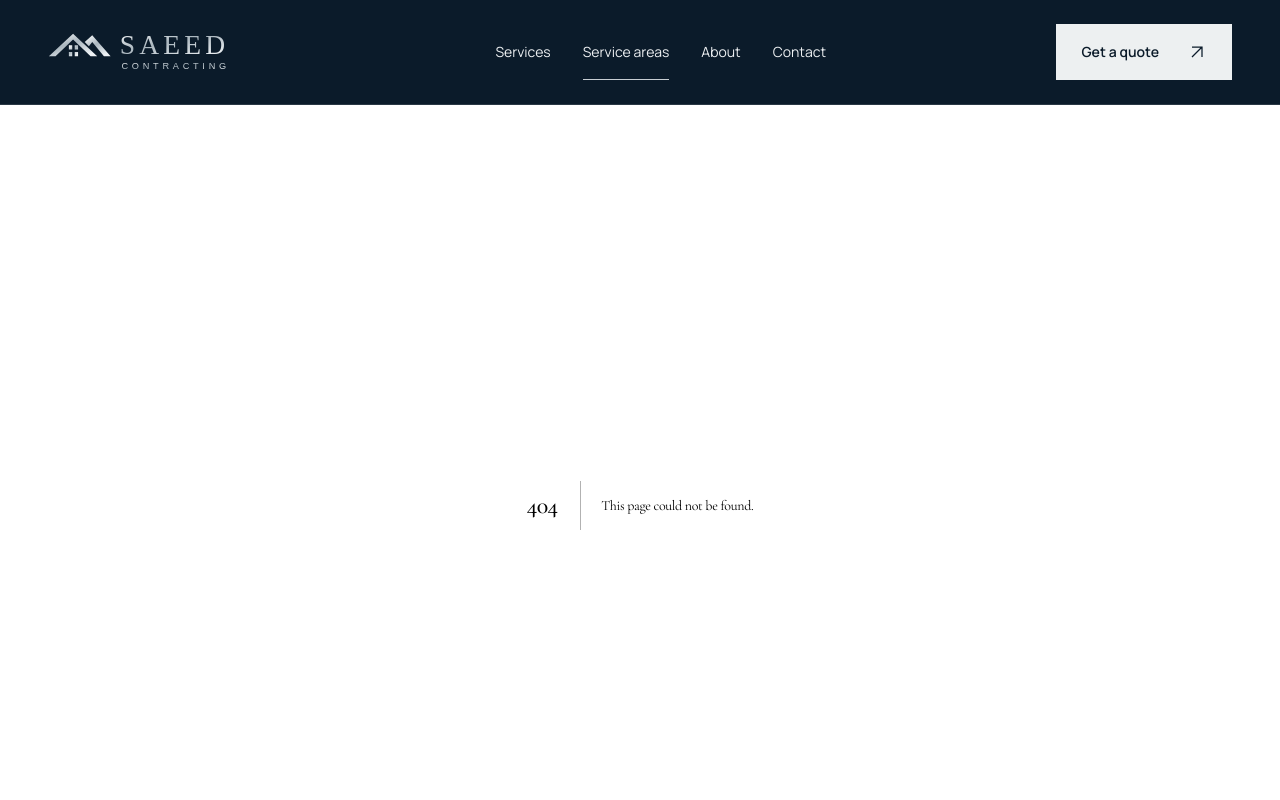
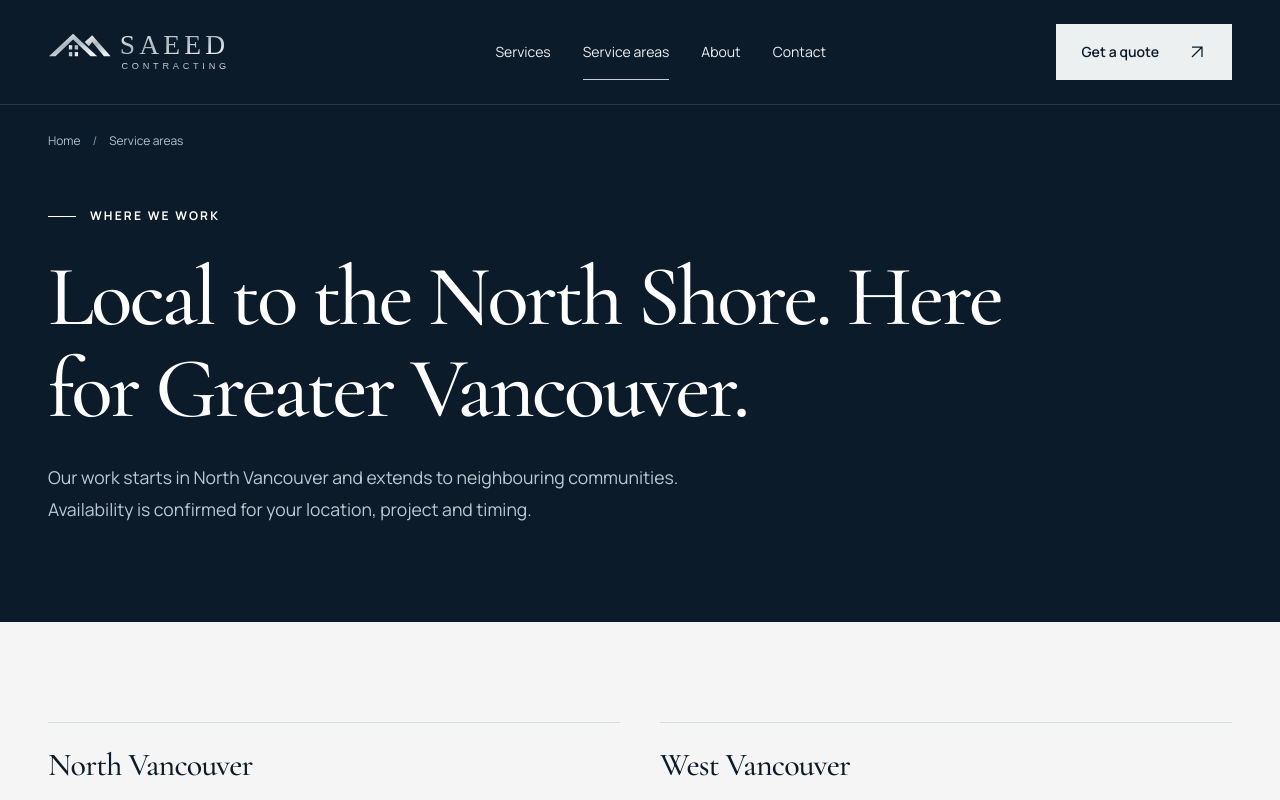
Before and after one commit to sepidehdalir/saeed-contracting, a Next.js app: page /service-areas in a window 1280 px wide. Before the commit this address had no page. Shown: the top 800 px of the page. Built offline with nearby package versions, Linux system fonts and the light colour scheme.

Commit message:
feat: add local service areas business information and contact pages

```diff
--- /dev/null
+++ b/src/app/about/page.tsx
@@ -0,0 +1,6 @@
+import Link from 'next/link';
+import { PageIntro, Cta } from '@/components/shared';
+import { metadata as makeMetadata } from '@/lib/site';
+import { Arrow } from '@/components/brand';
+export const metadata=makeMetadata('About Our North Vancouver Contracting Business','Meet Saeed Contracting: practical repairs, maintenance and installations with clear communication for North Vancouver homes, strata and businesses.','/about');
+export default function About(){return <><PageIntro eyebrow="SAEED CONTRACTING" title="Professional service. Quality work." description="A local point of contact for the repairs, maintenance and installations that keep your property working well." crumbs={[{name:'About',href:'/about'}]}/><section className="section"><div className="container split-section"><div className="prose"><h2>Care for the place<br/><em>you call your own.</em></h2><p>Saeed Contracting serves North Vancouver and Greater Vancouver with general contracting and property services for residential, strata and commercial spaces.</p><p>Our approach is practical: understand what needs attention, agree on a clear scope and take care with the details. We welcome smaller repair lists as well as projects that bring several services together.</p><p>A good working relationship depends on clear communication. That means discussing materials and access, confirming the price and schedule, and raising changes before proceeding.</p><Link href="/services" className="text-link">Explore our current services <Arrow/></Link></div><aside className="panel"><p className="eyebrow">WHAT GUIDES THE WORK</p><h2>Simple expectations.<br/>Taken seriously.</h2><ul className="check-list"><li>A clearly agreed scope</li><li>Practical options for your property</li><li>Attention to fit and finish</li><li>Respect for occupied spaces</li><li>A tidy work area at completion</li></ul></aside></div></section><Cta/></>;}
--- /dev/null
+++ b/src/app/contact/page.tsx
@@ -0,0 +1,6 @@
+import Link from 'next/link';
+import { PageIntro, Faq } from '@/components/shared';
+import { metadata as makeMetadata, site, homeFaqs } from '@/lib/site';
+import { Arrow } from '@/components/brand';
+export const metadata=makeMetadata('Contact Saeed Contracting in North Vancouver','Call 604-627-0166 or email info@saeedcontracting.ca to discuss repairs, maintenance and installations in North Vancouver and Greater Vancouver.','/contact');
+export default function Contact(){return <><PageIntro eyebrow="LET’S TALK" title="Tell us what needs doing." description="A repair, a room refresh or a list of jobs around the property. Get in touch and we’ll work out the next step." crumbs={[{name:'Contact',href:'/contact'}]}/><section className="section"><div className="container content-grid"><div><div className="prose"><h2>A direct conversation.</h2><p>Share your location, a brief description and your preferred timing. If the work needs a closer look, we can discuss a site visit.</p></div><div className="contact-options"><div className="contact-option"><h2>Call</h2><a className="text-link" href={`tel:${site.tel}`}>{site.phone}<Arrow diagonal/></a></div><div className="contact-option"><h2>Email</h2><a href={`mailto:${site.email}`} className="text-link">{site.email}</a></div></div></div><aside className="panel"><p className="eyebrow">PUT THE DETAILS IN ONE PLACE</p><h2>Request a quote.</h2><p>Use our guided project form to include the service, location and details we need to get started. You can add photos when emailing us.</p><Link className="button button-dark" href="/request-a-quote">Start your quote request<Arrow diagonal/></Link></aside></div></section><section className="section area-section"><div className="container faq-layout"><div><p className="eyebrow">BEFORE YOU REACH OUT</p><h2>A few useful details.</h2></div><Faq items={homeFaqs.slice(1,4)}/></div></section></>;}
--- /dev/null
+++ b/src/app/not-found.tsx
@@ -0,0 +1,2 @@
+import Link from 'next/link';
+export default function NotFound(){return <section className="section"><div className="container"><p className="eyebrow">404 · PAGE NOT FOUND</p><h1>Let’s get you<br/>back on track.</h1><p className="lead" style={{marginTop:24}}>This page isn’t available. Explore our current services or tell us about your project.</p><div className="flex flex-wrap gap-4"><Link className="button button-dark" href="/">Back to home</Link><Link className="text-link" href="/services">Explore services</Link></div></div></section>;}
--- /dev/null
+++ b/src/app/service-areas/page.tsx
@@ -0,0 +1,6 @@
+import Link from 'next/link';
+import { PageIntro, Cta } from '@/components/shared';
+import { metadata as makeMetadata } from '@/lib/site';
+export const metadata=makeMetadata('Service Areas — North Vancouver & Greater Vancouver','Saeed Contracting serves North Vancouver, West Vancouver, Vancouver, Burnaby and Coquitlam. Discuss repairs and property maintenance near you.','/service-areas');
+const areas=[['North Vancouver','Our primary service area. We welcome enquiries from Lower and Central Lonsdale, Lynn Valley, Edgemont, Deep Cove and surrounding North Vancouver neighbourhoods. Tell us about parking, stairs or side access so we can plan the visit.'],['West Vancouver','Repairs and maintenance for homes and shared properties, with scheduling confirmed for the location and scope. Outdoor work is planned around access, weather and the condition of the existing materials.'],['Vancouver','From apartment assembly and mounting jobs to painting and rental refreshes. For buildings with managed access, please include elevator-booking requirements and permitted work hours.'],['Burnaby','Home repairs, installations and maintenance lists for residential, strata and smaller commercial spaces. Combining related tasks can help make the most of a planned visit.'],['Coquitlam','We consider repair, assembly and property-maintenance projects by arrangement. Share your work list and preferred timing so we can confirm travel and availability.'],['Elsewhere in Greater Vancouver','If your property is outside these areas, send the location and project details. We will confirm whether we can help before arranging a visit.']];
+export default function Areas(){return <><PageIntro eyebrow="WHERE WE WORK" title="Local to the North Shore. Here for Greater Vancouver." description="Our work starts in North Vancouver and extends to neighbouring communities. Availability is confirmed for your location, project and timing." crumbs={[{name:'Service areas',href:'/service-areas'}]}/><section className="section"><div className="container"><div className="area-copy-grid">{areas.map(([name,copy])=><article key={name}><h2>{name}</h2><p>{copy}</p></article>)}</div><div className="panel" style={{marginTop:50}}><h2>We come to your property.</h2><p>Saeed Contracting operates as a service-area business. Contact us to discuss your project and arrange a visit; we do not list a walk-in office.</p><Link href="/services" className="text-link">Browse repairs, maintenance and installation services</Link></div></div></section><Cta/></>;}
```
Also changed, not shown: src/app/privacy/page.tsx (added, +4 -0 lines).
